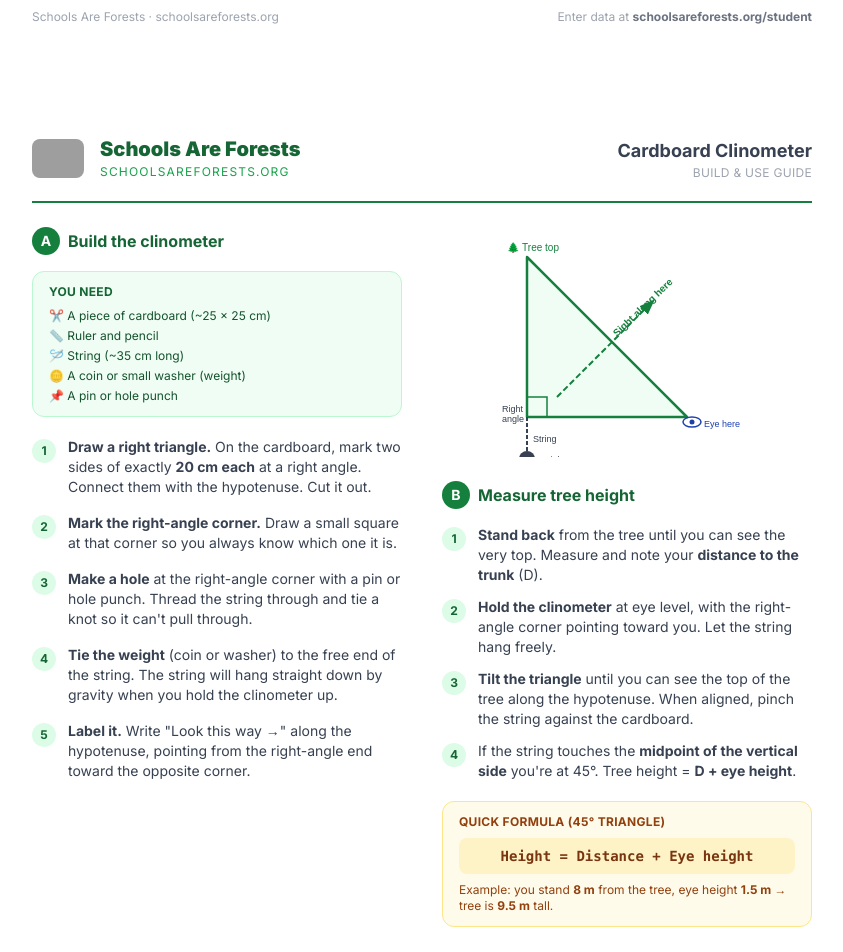
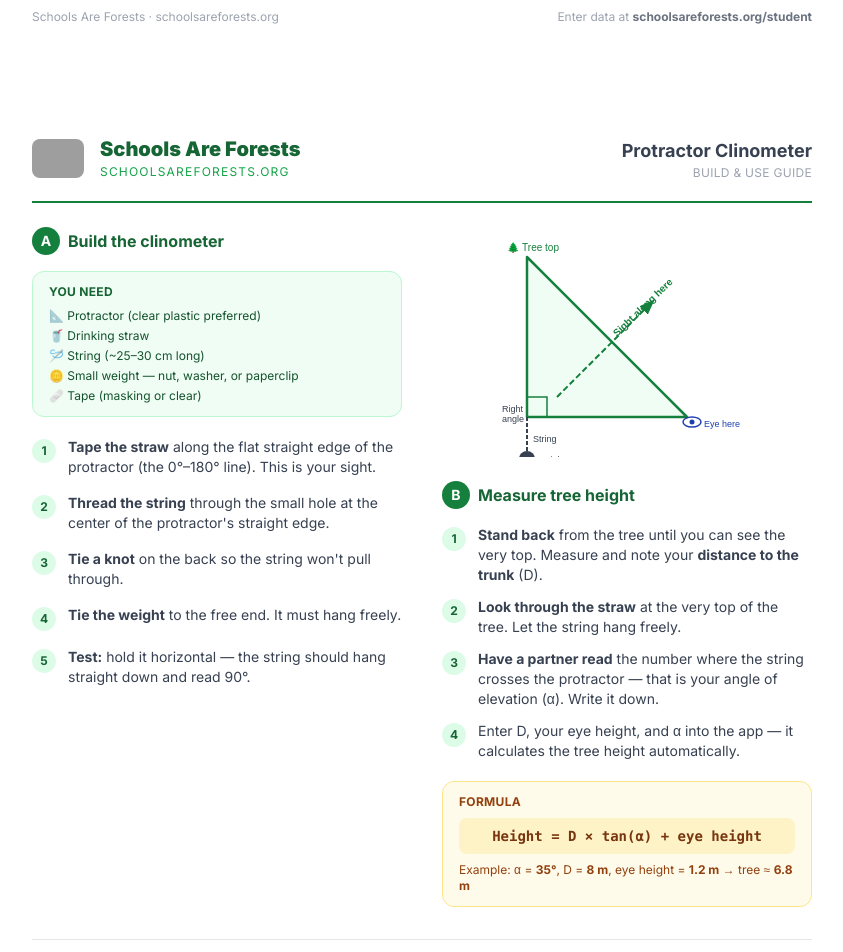
Before and after one commit to luforestal/schoolsareforests-website, a Next.js app: page /print/field-sheet in a window 1280 px wide. Shown: the part 1640-2592 px from the top of the page, without its empty margins (218-1061 px from the left). Built offline with nearby package versions, Linux system fonts and the light colour scheme; grey boxes are pictures that could not be loaded.

Commit message:
Update field sheet and tool page to protractor clinometer with correct formula

```diff
--- a/app/print/field-sheet/page.js
+++ b/app/print/field-sheet/page.js
@@ -79,7 +79,7 @@ export default function FieldSheetPage() {
         <div className="bg-green-50 border border-green-200 rounded-xl px-5 py-3 mb-6 flex items-start gap-3">
           <span className="text-green-700 text-xl mt-0.5">📋</span>
           <p className="text-xs text-green-800 leading-relaxed">
-            Fill in one row per tree. Use the <strong>cardboard clinometer</strong> (back of this sheet) to measure height.
+            Fill in one row per tree. Use the <strong>protractor clinometer</strong> (back of this sheet) to measure height.
             Measure trunk at <strong>1.3 m from the ground</strong> (diameter tape reads diameter directly; regular tape: divide cm by π = 3.14).
             For crown, measure the <strong>widest point end-to-end</strong>.
             Health: <strong>H</strong> = healthy, <strong>S</strong> = stressed, <strong>D</strong> = dead/dying.
@@ -182,7 +182,7 @@ export default function FieldSheetPage() {
             </div>
           </div>
           <div className="text-right">
-            <div className="text-gray-700 font-bold text-lg">Cardboard Clinometer</div>
+            <div className="text-gray-700 font-bold text-lg">Protractor Clinometer</div>
             <div className="text-gray-400 text-xs uppercase tracking-wide">Build & Use Guide</div>
           </div>
         </div>
@@ -198,11 +198,11 @@ export default function FieldSheetPage() {
             <div className="bg-green-50 border border-green-200 rounded-xl px-4 py-3 mb-5">
               <div className="text-xs font-bold text-green-800 mb-2 uppercase tracking-wide">You need</div>
               <ul className="text-xs text-green-900 space-y-1">
-                <li>✂️ A piece of cardboard (~25 × 25 cm)</li>
-                <li>📏 Ruler and pencil</li>
-                <li>🪡 String (~35 cm long)</li>
-                <li>🪙 A coin or small washer (weight)</li>
-                <li>📌 A pin or hole punch</li>
+                <li>📐 Protractor (clear plastic preferred)</li>
+                <li>🥤 Drinking straw</li>
+                <li>🪡 String (~25–30 cm long)</li>
+                <li>🪙 Small weight — nut, washer, or paperclip</li>
+                <li>🩹 Tape (masking or clear)</li>
               </ul>
             </div>
 
@@ -210,31 +210,31 @@ export default function FieldSheetPage() {
               <li className="flex gap-3">
                 <span className="w-6 h-6 rounded-full bg-green-100 text-green-800 font-bold text-xs flex items-center justify-center shrink-0 mt-0.5">1</span>
                 <div>
-                  <strong>Draw a right triangle.</strong> On the cardboard, mark two sides of exactly <strong>20 cm each</strong> at a right angle. Connect them with the hypotenuse. Cut it out.
+                  <strong>Tape the straw</strong> along the flat straight edge of the protractor (the 0°–180° line). This is your sight.
                 </div>
               </li>
               <li className="flex gap-3">
                 <span className="w-6 h-6 rounded-full bg-green-100 text-green-800 font-bold text-xs flex items-center justify-center shrink-0 mt-0.5">2</span>
                 <div>
-                  <strong>Mark the right-angle corner.</strong> Draw a small square at that corner so you always know which one it is.
+                  <strong>Thread the string</strong> through the small hole at the center of the protractor's straight edge.
                 </div>
               </li>
               <li className="flex gap-3">
                 <span className="w-6 h-6 rounded-full bg-green-100 text-green-800 font-bold text-xs flex items-center justify-center shrink-0 mt-0.5">3</span>
                 <div>
-                  <strong>Make a hole</strong> at the right-angle corner with a pin or hole punch. Thread the string through and tie a knot so it can't pull through.
+                  <strong>Tie a knot</strong> on the back so the string won't pull through.
                 </div>
               </li>
               <li className="flex gap-3">
                 <span className="w-6 h-6 rounded-full bg-green-100 text-green-800 font-bold text-xs flex items-center justify-center shrink-0 mt-0.5">4</span>
                 <div>
-                  <strong>Tie the weight</strong> (coin or washer) to the free end of the string. The string will hang straight down by gravity when you hold the clinometer up.
+                  <strong>Tie the weight</strong> to the free end. It must hang freely.
                 </div>
               </li>
               <li className="flex gap-3">
                 <span className="w-6 h-6 rounded-full bg-green-100 text-green-800 font-bold text-xs flex items-center justify-center shrink-0 mt-0.5">5</span>
                 <div>
-                  <strong>Label it.</strong> Write "Look this way →" along the hypotenuse, pointing from the right-angle end toward the opposite corner.
+                  <strong>Test:</strong> hold it horizontal — the string should hang straight down and read 90°.
                 </div>
               </li>
             </ol>
@@ -295,25 +295,25 @@ export default function FieldSheetPage() {
               </li>
               <li className="flex gap-3">
                 <span className="w-6 h-6 rounded-full bg-green-100 text-green-800 font-bold text-xs flex items-center justify-center shrink-0 mt-0.5">2</span>
-                <div><strong>Hold the clinometer</strong> at eye level, with the right-angle corner pointing toward you. Let the string hang freely.</div>
+                <div><strong>Look through the straw</strong> at the very top of the tree. Let the string hang freely.</div>
               </li>
               <li className="flex gap-3">
                 <span className="w-6 h-6 rounded-full bg-green-100 text-green-800 font-bold text-xs flex items-center justify-center shrink-0 mt-0.5">3</span>
-                <div><strong>Tilt the triangle</strong> until you can see the top of the tree along the hypotenuse. When aligned, pinch the string against the cardboard.</div>
+                <div><strong>Have a partner read</strong> the number where the string crosses the protractor — that is your angle of elevation (α). Write it down.</div>
               </li>
               <li className="flex gap-3">
                 <span className="w-6 h-6 rounded-full bg-green-100 text-green-800 font-bold text-xs flex items-center justify-center shrink-0 mt-0.5">4</span>
-                <div>If the string touches the <strong>midpoint of the vertical side</strong> you're at 45°. Tree height = <strong>D + eye height</strong>.</div>
+                <div>Enter D, your eye height, and α into the app — it calculates the tree height automatically.</div>
               </li>
             </ol>
 
             <div className="bg-amber-50 border border-amber-200 rounded-xl px-4 py-3">
-              <div className="text-xs font-bold text-amber-800 uppercase tracking-wide mb-1.5">Quick formula (45° triangle)</div>
+              <div className="text-xs font-bold text-amber-800 uppercase tracking-wide mb-1.5">Formula</div>
               <div className="text-center font-mono text-sm font-bold text-amber-900 my-2 py-2 bg-amber-100 rounded-lg">
-                Height = Distance + Eye height
+                Height = D × tan(α) + eye height
               </div>
               <div className="text-xs text-amber-800">
-                Example: you stand <strong>8 m</strong> from the tree, eye height <strong>1.5 m</strong> → tree is <strong>9.5 m</strong> tall.
+                Example: α = <strong>35°</strong>, D = <strong>8 m</strong>, eye height = <strong>1.2 m</strong> → tree ≈ <strong>6.8 m</strong>
               </div>
             </div>
           </div>
--- a/app/tool/ToolContent.js
+++ b/app/tool/ToolContent.js
@@ -213,7 +213,7 @@ export default function ToolContent() {
               <div className="text-4xl shrink-0">📐</div>
               <div className="flex-1">
                 <div className="flex items-center justify-between">
-                  <h3 className="font-semibold text-forest-800 mb-1">Cardboard clinometer</h3>
+                  <h3 className="font-semibold text-forest-800 mb-1">Protractor clinometer</h3>
                   <span className="text-forest-500 text-sm font-medium group-hover:text-forest-700 transition-colors">
                     {clinometerOpen ? '▲ Close' : '▼ How to build it'}
                   </span>
```
